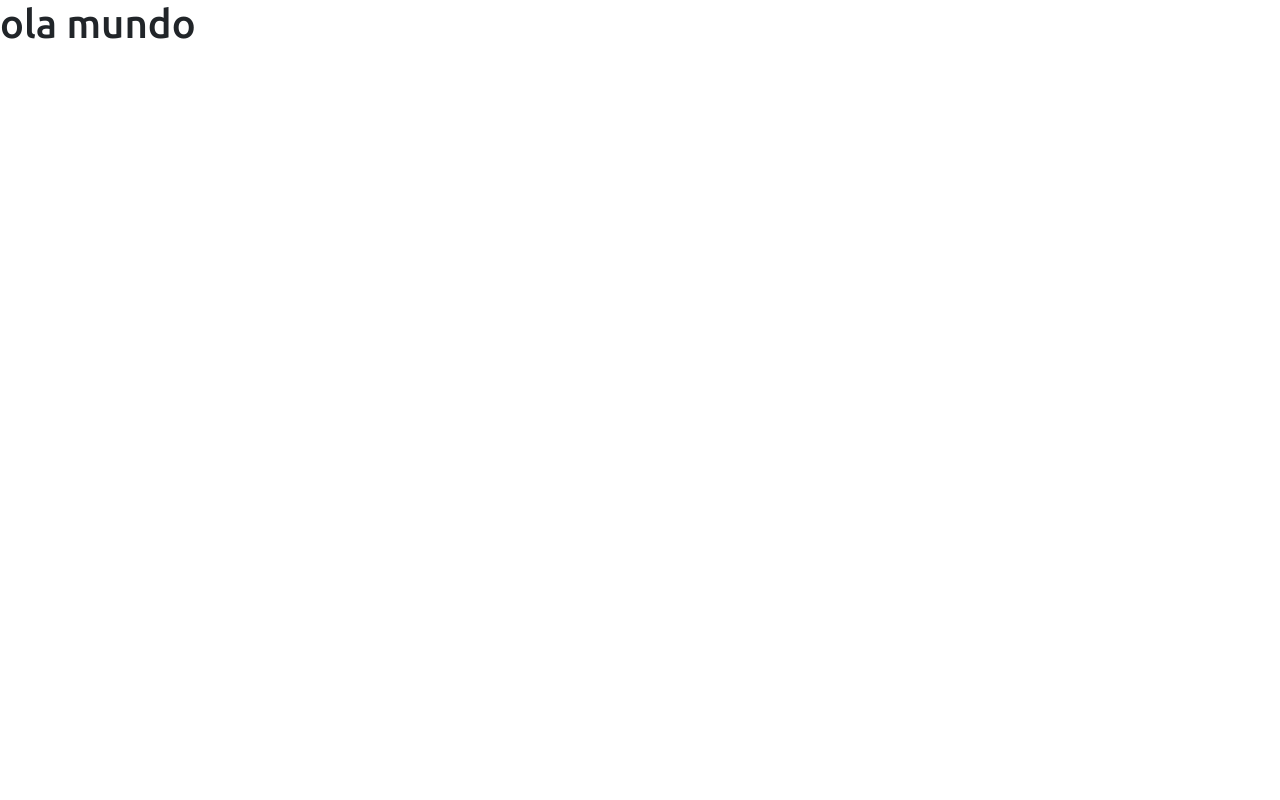
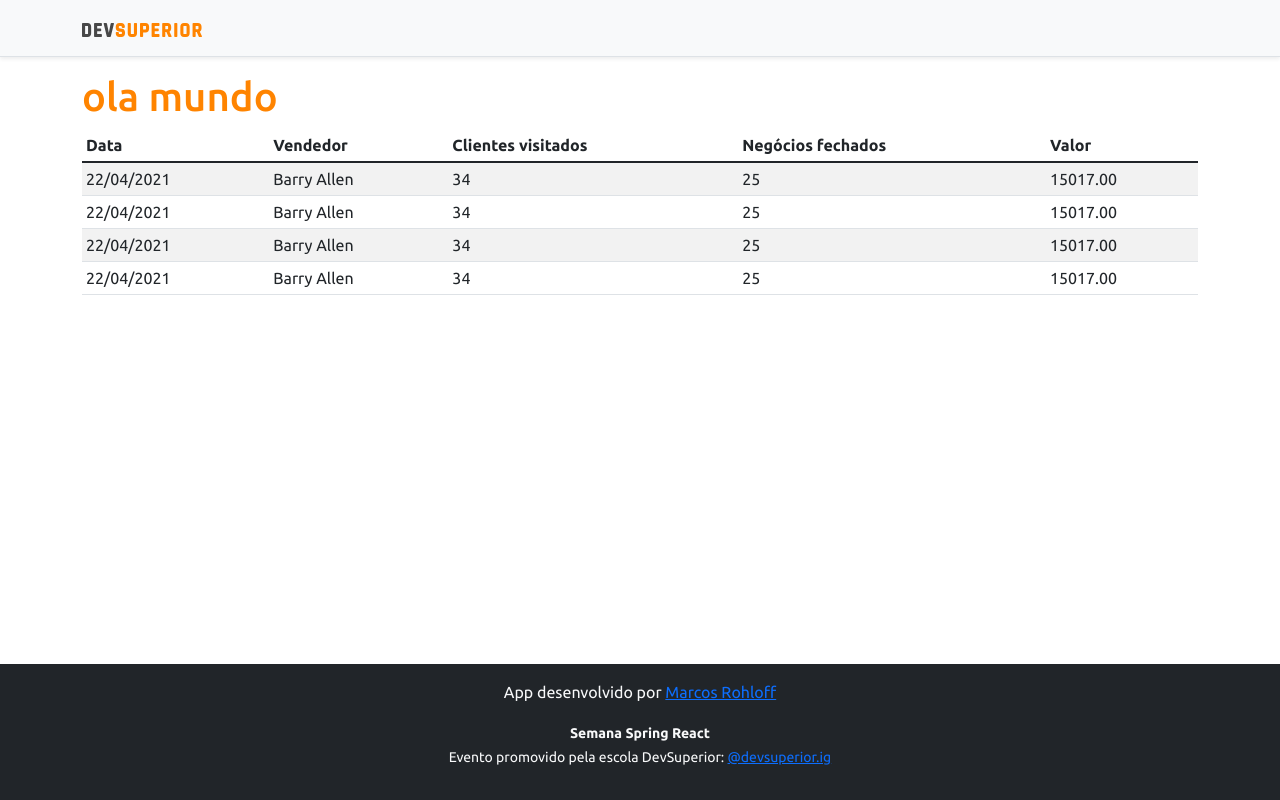
Before and after one commit to marcosrohloff/projeto-sds5, a React (Create React App) app in the folder frontend/: page / in a window 1280 px wide. Built offline with nearby package versions, Linux system fonts and the light colour scheme.

Commit message:
Basic static components

```diff
--- a/frontend/src/App.tsx
+++ b/frontend/src/App.tsx
@@ -1,10 +1,18 @@
 import React from 'react';
+import NavBar from 'components/NavBar';
+import Footer from 'components/Footer';
+import DataTable from 'components/DataTable';
 
 function App() {
   return (
-    <div>
-      <h1>ola mundo</h1>
+    <>
+    <NavBar />
+    <div className="container">
+      <h1 className="text-primary">ola mundo</h1>
+      <DataTable />
     </div>
+    <Footer />
+    </>
   );
 }
 
--- a/frontend/src/assets/css/styles.css
+++ b/frontend/src/assets/css/styles.css
@@ -29,35 +29,4 @@
 
 .text-primary {
     color: var(--color-primary) !important;
-}@import url('https://fonts.googleapis.com/css2?family=Ubuntu:wght@300;400;500;700&display=swap');
-:root {
-    --color-primary: #FF8400;
 }
-
-html, body {
-    height: 100%;
-    font-family: "Ubuntu", sans-serif;
-}
-
-#root {
-    display: flex;
-    flex-direction: column;
-    height: 100%;
-}
-
-.content {
-    flex: 1 0 auto;
-}
-
-.footer {
-    flex-shrink: 0;
-    text-align: center;
-}
-
-.bg-primary {
-    background-color: var(--color-primary) !important;
-}
-
-.text-primary {
-    color: var(--color-primary) !important;
-}
--- /dev/null
+++ b/frontend/src/components/DataTable/index.tsx
@@ -0,0 +1,49 @@
+const DataTable = () => {
+    return (
+        <div className="table-responsive">
+            <table className="table table-striped table-sm">
+                <thead>
+                    <tr>
+                        <th>Data</th>
+                        <th>Vendedor</th>
+                        <th>Clientes visitados</th>
+                        <th>Negócios fechados</th>
+                        <th>Valor</th>
+                    </tr>
+                </thead>
+                <tbody>
+                    <tr>
+                        <td>22/04/2021</td>
+                        <td>Barry Allen</td>
+                        <td>34</td>
+                        <td>25</td>
+                        <td>15017.00</td>
+                    </tr>
+                    <tr>
+                        <td>22/04/2021</td>
+                        <td>Barry Allen</td>
+                        <td>34</td>
+                        <td>25</td>
+                        <td>15017.00</td>
+                    </tr>
+                    <tr>
+                        <td>22/04/2021</td>
+                        <td>Barry Allen</td>
+                        <td>34</td>
+                        <td>25</td>
+                        <td>15017.00</td>
+                    </tr>
+                    <tr>
+                        <td>22/04/2021</td>
+                        <td>Barry Allen</td>
+                        <td>34</td>
+                        <td>25</td>
+                        <td>15017.00</td>
+                    </tr>
+                </tbody>
+            </table>
+        </div>
+    );
+}
+
+export default DataTable;
--- /dev/null
+++ b/frontend/src/components/Footer/index.tsx
@@ -0,0 +1,13 @@
+const Footer = () => {
+    return (
+        <footer className="footer mt-auto py-3 bg-dark">
+            <div className="container">
+                <p className="text-light">App desenvolvido por <a href="https://github.com/marcosrohloff" target="_blank" rel="noreferrer">Marcos Rohloff</a></p>
+                <p className="text-light"><small><strong>Semana Spring React</strong><br/>
+                Evento promovido pela escola DevSuperior: <a href="https://instagram.com/devsuperior.ig" target="_blank" rel="noreferrer">@devsuperior.ig</a></small></p>
+            </div>
+        </footer>
+    );
+}
+
+export default Footer;
--- /dev/null
+++ b/frontend/src/components/NavBar/index.tsx
@@ -0,0 +1,15 @@
+import ImgDsDark from 'assets/img/ds-dark.svg';
+
+const NavBar = () => {
+    return (
+        <div className="d-flex flex-column flex-md-row align-items-center p-3 px-md-4 mb-3 bg-light border-bottom shadow-sm">
+            <div className="container">
+                <nav className="my-2 my-md-0 mr-md-3">
+                    <img src={ImgDsDark} alt="DevSuperior" width="120" />
+                </nav>
+            </div>
+        </div>
+    );
+}
+
+export default NavBar;
--- a/frontend/src/index.tsx
+++ b/frontend/src/index.tsx
@@ -3,6 +3,7 @@
 import 'bootstrap/dist/css/bootstrap.css';
 import 'assets/css/styles.css';
 import App from './App';
+import NavBar from 'components/NavBar';
 
 
 ReactDOM.render(
```
Also changed, not shown: frontend/src/assets/img/ds-dark.svg (added), 1 other file (tests, documents, lock files or other folders).
